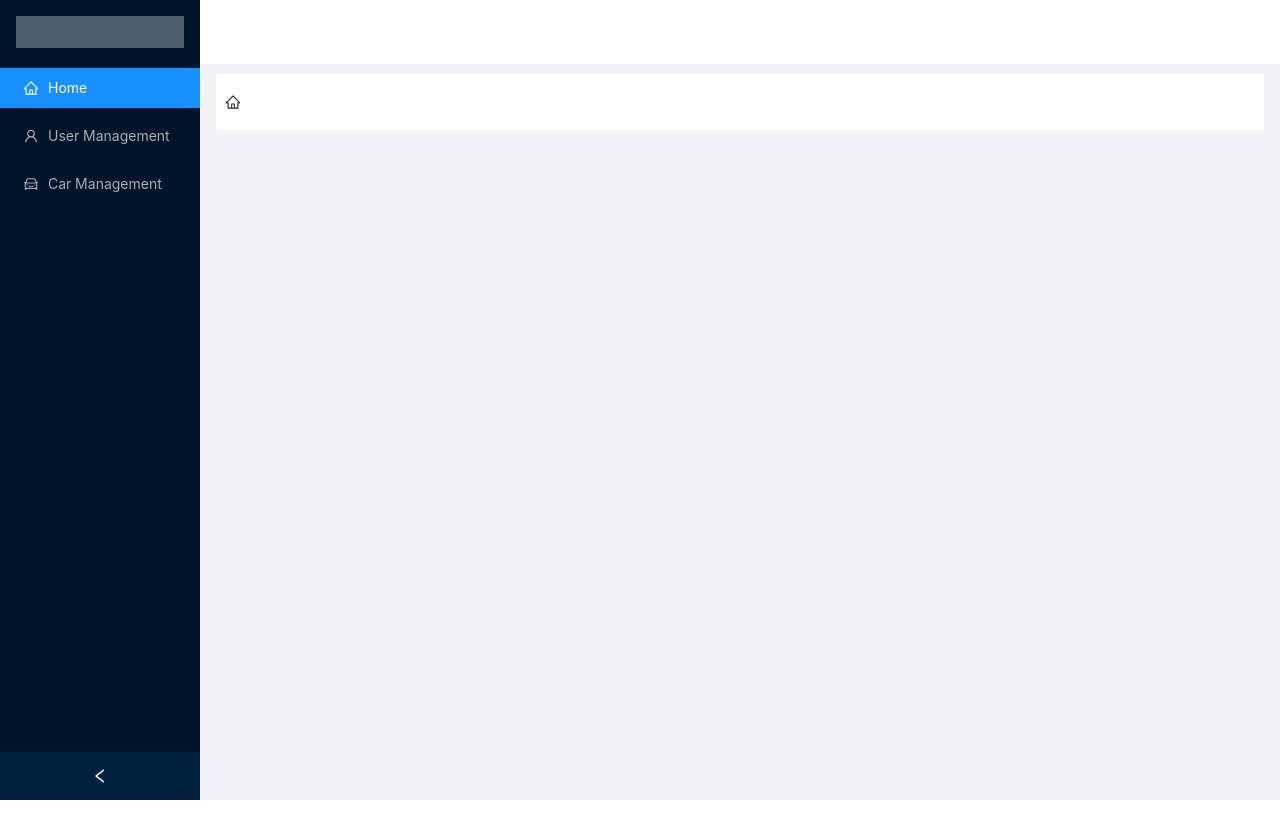
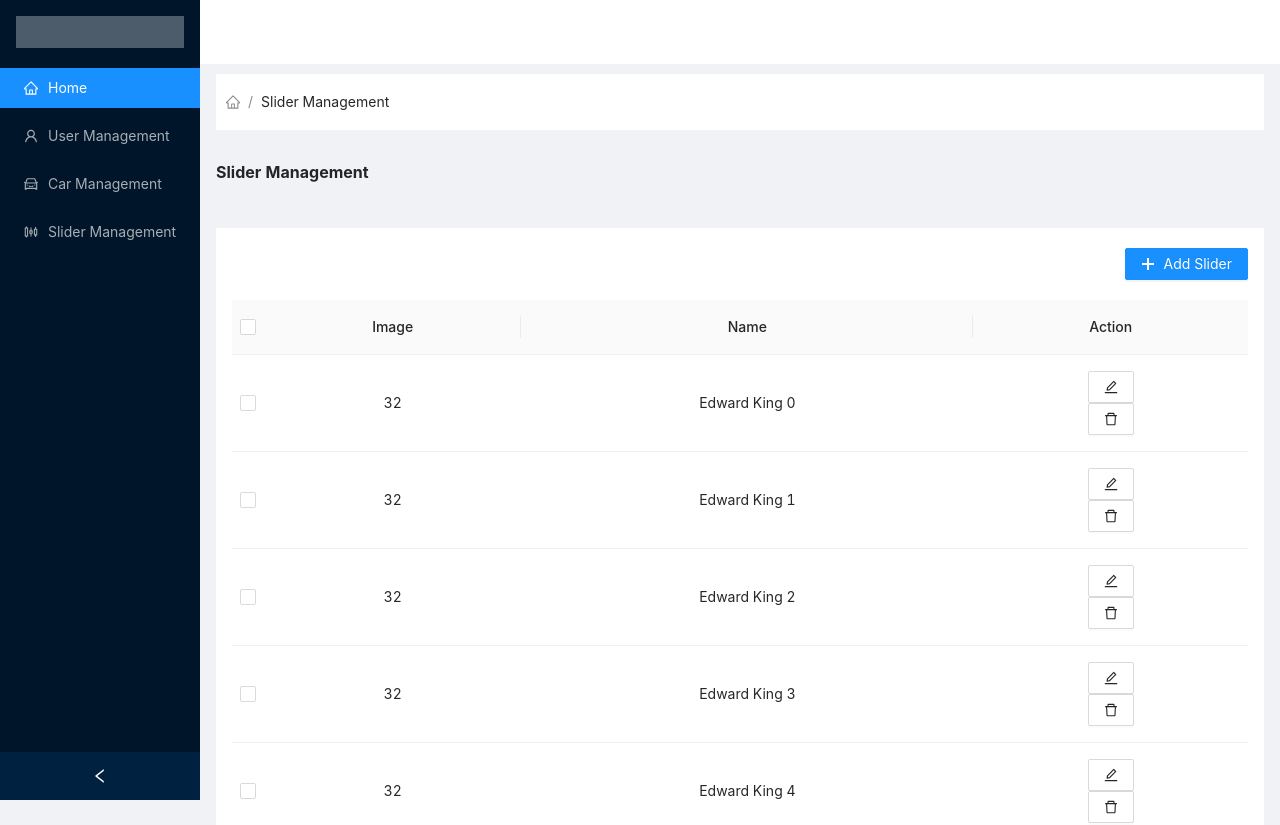
Before and after one commit to Uchaneishvili/WebApplication, a React (Create React App) app in the folder client/usermanagement/: page /SliderManagement in a window 1280 px wide. Shown: the top 825 px of the page. Before the commit the page ends 800 px from the top, so only its background shows below. Built offline with nearby package versions, Linux system fonts and the light colour scheme.

Commit message:
SliderManagement Frontend

```diff
--- a/client/usermanagement/src/App.js
+++ b/client/usermanagement/src/App.js
@@ -2,9 +2,15 @@ import "./App.css";
 import React, { useEffect, useState } from "react";
 import UserManagement from "./UserManagement/UserManagement";
 import CarsManagement from "./CarsManagement/CarsManagement";
+import SliderManagement from "./SliderManagement/SliderManagement";
 import { BrowserRouter as Router, Route, Link } from "react-router-dom";
 import { Layout, Menu, Breadcrumb } from "antd";
-import { UserOutlined, HomeOutlined, CarOutlined } from "@ant-design/icons";
+import {
+  UserOutlined,
+  HomeOutlined,
+  CarOutlined,
+  SlidersOutlined,
+} from "@ant-design/icons";
 import Slider from "./Slider";
 
 function App() {
@@ -24,8 +30,15 @@ function App() {
     title = "Cars Management";
   } else if (window.location.pathname == "/Home") {
     title = "";
+  } else if (window.location.pathname == "/SliderManagement") {
+    title = "Slider Management";
   }
 
+  const changeClassname = () => {
+    document.getElementsByClassName("");
+  };
+
+  console.log(window.location.pathname);
   return (
     <div>
       <Router>
@@ -42,19 +55,47 @@ function App() {
           >
             <div className="logo" />
             <Menu theme="dark" defaultSelectedKeys={["1"]} mode="inline">
-              <Menu.Item key="1" icon={<HomeOutlined />}>
+              <Menu.Item
+                className=""
+                key="1"
+                icon={<HomeOutlined />}
+                onClick={() => {
+                  window.location.pathname = "/";
+                }}
+              >
                 Home
                 <Link to={"/"}></Link>
               </Menu.Item>
 
-              <Menu.Item key="2" icon={<UserOutlined />}>
+              <Menu.Item
+                key="2"
+                icon={<UserOutlined />}
+                onClick={() => {
+                  window.location.pathname = "/UserManagement";
+                }}
+              >
                 User Management
-                <Link to={"/UserManagement"}></Link>
               </Menu.Item>
 
-              <Menu.Item key="9" icon={<CarOutlined />}>
+              <Menu.Item
+                key="3"
+                icon={<CarOutlined />}
+                onClick={() => {
+                  window.location.pathname = "/CarsManagement";
+                }}
+              >
                 Car Management
-                <Link to={"/CarsManagement"}></Link>
+              </Menu.Item>
+              <Menu.Item
+                className=""
+                key="4"
+                icon={<SlidersOutlined />}
+                onClick={() => {
+                  window.location.pathname = "/SliderManagement";
+                }}
+              >
+                Slider Management
+                <Link to={"/SliderManagement"}></Link>
               </Menu.Item>
             </Menu>
           </Sider>
@@ -77,7 +118,7 @@ function App() {
                 className="site-layout-background-title"
                 style={{ padding: 0 }}
               >
-                {title}
+                <b>{title}</b>
               </Header>
 
               <div className="content-container">
@@ -88,6 +129,11 @@ function App() {
                   <Route path="/" exact component={Slider} />
                   <Route path="/UserManagement" component={UserManagement} />
                   <Route path="/CarsManagement" component={CarsManagement} />
+                  <Route
+                    path="/SliderManagement"
+                    exact
+                    component={SliderManagement}
+                  />
                 </div>
               </div>
             </Content>
--- a/client/usermanagement/src/CarsManagement/Components/CarsTable.js
+++ b/client/usermanagement/src/CarsManagement/Components/CarsTable.js
@@ -4,6 +4,8 @@ import Popup from "./Popup";
 import Search from "./Search";
 import PopupConfirm from "./PopupConfirm";
 import "./CarsTable.css";
+import { PlusOutlined } from "@ant-design/icons";
+
 import { Table, Button } from "antd";
 
 function CarsTable() {
@@ -151,7 +153,12 @@ function CarsTable() {
 
       <div className="SearchAndAddUserContainer">
         <div className="centerButtonContainer">
-          <Button type="primary" size="large" onClick={addCar}>
+          <Button
+            type="primary"
+            size="large"
+            onClick={addCar}
+            icon={<PlusOutlined />}
+          >
             Add Car
           </Button>
         </div>
--- /dev/null
+++ b/client/usermanagement/src/SliderManagement/Components/Detail.js
@@ -0,0 +1,49 @@
+import React, { useState } from "react";
+import { Form, Input, InputNumber, Button } from "antd";
+
+function Detail() {
+  const layout = {
+    labelCol: { span: 8 },
+    wrapperCol: { span: 16 },
+  };
+
+  const validateMessages = {
+    required: "${label} is required!",
+    types: {
+      email: "${label} is not a valid email!",
+      number: "${label} is not a valid number!",
+    },
+    number: {
+      range: "${label} must be between ${min} and ${max}",
+    },
+  };
+
+  const onFinish = (value) => {
+    console.log(value);
+  };
+
+  console.log("Detail");
+
+  return (
+    <div>
+      <Form
+        {...layout}
+        name="nest-messages"
+        onFinish={onFinish}
+        validateMessages={validateMessages}
+      >
+        <Form.Item
+          name={["user", "name"]}
+          label="Name"
+          rules={[{ required: true }]}
+        >
+          <Input />
+        </Form.Item>
+      </Form>
+
+      <h1> test</h1>
+    </div>
+  );
+}
+
+export default Detail;
--- /dev/null
+++ b/client/usermanagement/src/SliderManagement/SliderManagement.js
@@ -0,0 +1,105 @@
+import React from "react";
+import { Table, Button } from "antd";
+import { PlusOutlined, DeleteOutlined, EditOutlined } from "@ant-design/icons";
+import { BrowserRouter as Router, Route, Link, Switch } from "react-router-dom";
+import { Popconfirm, message } from "antd";
+import Detail from "./Components/Detail";
+import "./SliderManagement.css";
+
+function Dynamicform() {
+  const selectedRowKeys = [];
+  const rowSelection = {
+    selectedRowKeys,
+  };
+  const columns = [
+    {
+      title: "Image",
+      dataIndex: "image",
+    },
+    {
+      title: "Name",
+      dataIndex: "name",
+    },
+    {
+      title: "Action",
+      dataIndex: "action",
+      render: (id) => (
+        <div>
+          <Router>
+            <div>
+              <Route path={"/test"} exact component={Detail} />
+              <Button>
+                <Link exact to="/test">
+                  <EditOutlined />
+                </Link>
+              </Button>
+            </div>
+          </Router>
+
+          <Button>
+            <Popconfirm
+              title="Are you sure to delete this task?"
+              onConfirm={confirm}
+              okText="Yes"
+              cancelText="No"
+            >
+              <DeleteOutlined />
+            </Popconfirm>
+          </Button>
+        </div>
+      ),
+    },
+  ];
+
+  function confirm(e) {
+    console.log(e);
+    message.success("Successful");
+  }
+
+  const data = [];
+  for (let i = 0; i < 46; i++) {
+    data.push({
+      key: i,
+      name: `Edward King ${i}`,
+      image: 32,
+    });
+  }
+
+  return (
+    <div>
+      <div>
+        <div style={{ marginBottom: 16 }}>
+          <Router>
+            <div
+              style={{
+                float: "right",
+                marginTop: 20,
+                marginBottom: 20,
+              }}
+            >
+              <Link exact to={"/addSlider"}>
+                <Route>
+                  <Route component={Detail} exact path={"/addSlider"} />
+                </Route>
+                <Button
+                  type="primary"
+                  icon={<PlusOutlined />}
+                  className="addSliderBtn"
+                >
+                  Add Slider
+                </Button>
+              </Link>
+            </div>
+          </Router>
+        </div>
+        <Table
+          rowSelection={rowSelection}
+          columns={columns}
+          dataSource={data}
+        />
+      </div>
+    </div>
+  );
+}
+
+export default Dynamicform;
```
Also changed, not shown: client/usermanagement/src/SliderManagement/SliderManagement.css (added), 2 other files (tests, documents, lock files or other folders).
